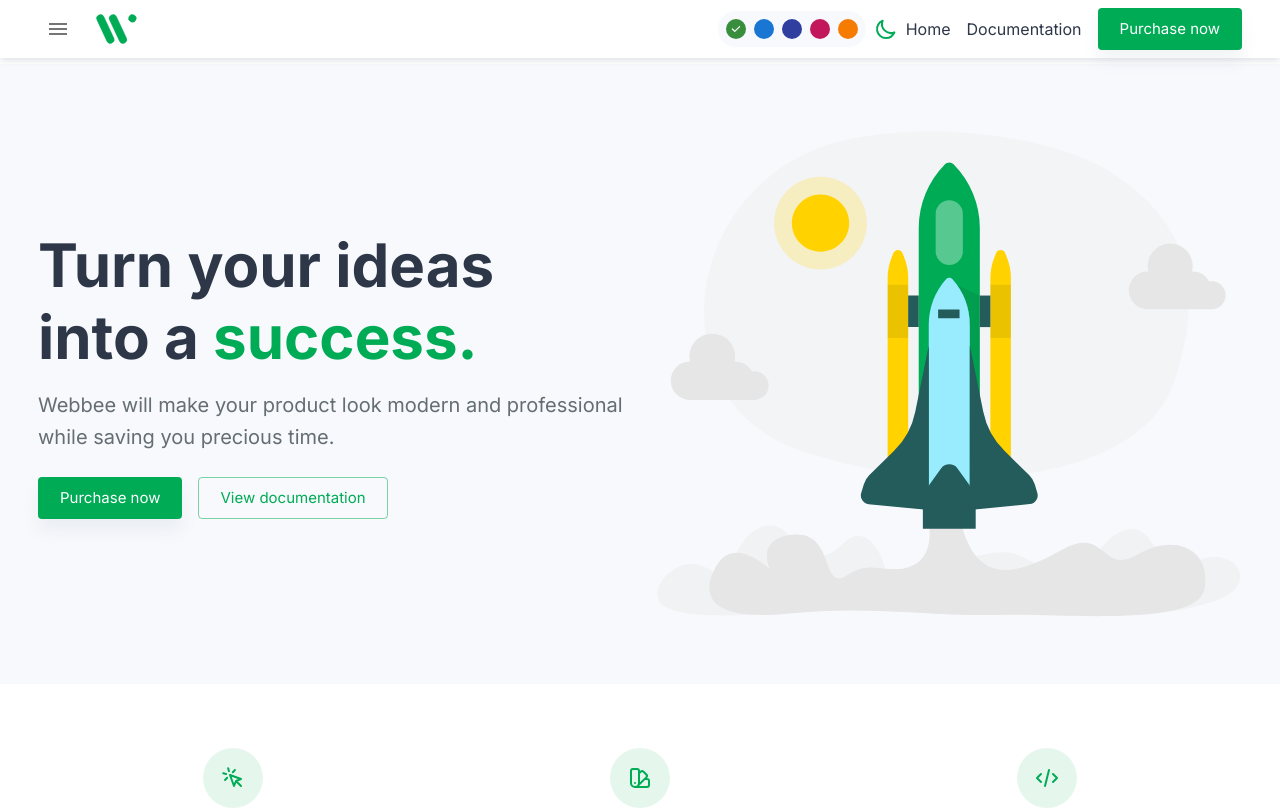
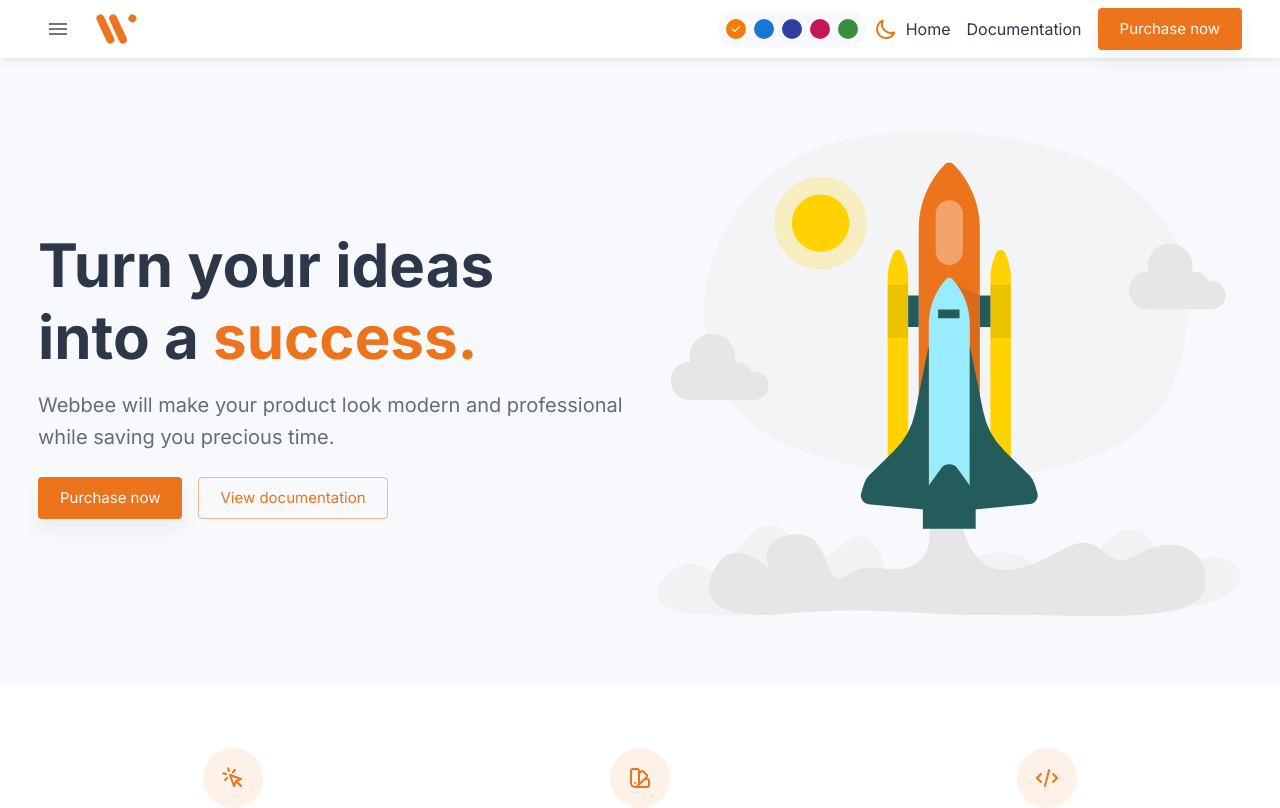
Before and after one commit to iamgaurabhishek/website-v2, a React (Create React App) app: page / in a window 1280 px wide. Shown: the top 808 px of the page. Built offline with nearby package versions, Linux system fonts and the light colour scheme.

Commit message:
Made default light orange

```diff
--- a/src/WithLayout.js
+++ b/src/WithLayout.js
@@ -17,8 +17,8 @@
     setTheme(mode);
   };
 
-  const setThemePalette = (type = 'green') => {
-    const palette = palettes.indexOf(type) === -1 ? 'green' : type;
+  const setThemePalette = (type = 'orange') => {
+    const palette = palettes.indexOf(type) === -1 ? 'orange' : type;
     window.localStorage.setItem('themePalette', palette);
     setPalette(palette);
   };
@@ -31,7 +31,7 @@
     const localTheme = window.localStorage.getItem('themeMode');
     localTheme ? setTheme(localTheme) : setMode('light');
     const localPalette = window.localStorage.getItem('themePalette');
-    localPalette ? setPalette(localPalette) : setThemePalette('green');
+    localPalette ? setPalette(localPalette) : setThemePalette('orange');
     setMountedComponent(true);
   }, []);
 
--- a/src/common/paletteTypes.js
+++ b/src/common/paletteTypes.js
@@ -1,3 +1,3 @@
-const palettes = ['green', 'blue', 'indigo', 'pink', 'orange'];
+const palettes = ['orange', 'blue', 'indigo', 'pink', 'green'];
 
 export default palettes;
--- a/src/theme/palette--orange.js
+++ b/src/theme/palette--orange.js
@@ -1,3 +1,6 @@
+// Main Orange: eb741d
+// Rollover Orange: a062ca
+
 export const light = {
   alternate: {
     main: '#f7f9fc',
@@ -6,9 +9,9 @@
   cardShadow: 'rgba(23, 70, 161, .11)',
   mode: 'light',
   primary: {
-    main: '#f57c00',
+    main: '#eb741d',
     light: '#ff9800',
-    dark: '#e65100',
+    dark: '#d26a1e',
     contrastText: '#fff',
   },
   secondary: {
@@ -42,9 +45,9 @@
   },
   mode: 'dark',
   primary: {
-    main: '#f57c00',
+    main: '#eb741d',
     light: '#ff9800',
-    dark: '#e65100',
+    dark: '#d26a1e',
     contrastText: '#fff',
   },
   secondary: {
--- a/src/theme/palette.js
+++ b/src/theme/palette.js
@@ -4,18 +4,18 @@
 import { light as lightPink, dark as darkPink } from './palette--pink';
 import { light as lightOrange, dark as darkOrange } from './palette--orange';
 
-const palette = (themeMode = 'dark', paletteType = 'orange') => {
+const palette = (themeMode = 'light', paletteType = 'orange') => {
   if (paletteType === 'blue') {
     return themeMode === 'dark' ? darkBlue : lightBlue;
   } else if (paletteType === 'indigo') {
     return themeMode === 'dark' ? darkIndigo : lightIndigo;
   } else if (paletteType === 'pink') {
     return themeMode === 'dark' ? darkPink : lightPink;
-  } else if (paletteType === 'orange') {
-    return themeMode === 'dark' ? darkOrange : lightOrange;
+  } else if (paletteType === 'green') {
+    return themeMode === 'dark' ? darkGreen : lightGreen;
   }
 
-  return themeMode === 'dark' ? darkGreen : lightGreen;
+  return themeMode === 'dark' ? darkOrange : lightOrange;
 };
 
 export default palette;
--- a/src/views/landingPages/DesignAgency/components/Process/Process.js
+++ b/src/views/landingPages/DesignAgency/components/Process/Process.js
@@ -132,7 +132,7 @@
                   />
                 </svg>
               ),
-              color: colors.green,
+              color: colors.orange,
             },
           ].map((item, i) => (
             <Box padding={{ xs: 1, sm: 2 }} key={i}>
--- a/src/views/landingPages/DesignAgency/components/Services/Services.js
+++ b/src/views/landingPages/DesignAgency/components/Services/Services.js
@@ -123,7 +123,7 @@
                   />
                 </svg>
               ),
-              color: colors.green,
+              color: colors.orange,
             },
             {
               title: 'Brand Design',
--- a/src/views/supportingPages/Services/components/Process/Process.js
+++ b/src/views/supportingPages/Services/components/Process/Process.js
@@ -136,7 +136,7 @@
                 />
               </svg>
             ),
-            color: colors.green,
+            color: colors.orange,
           },
         ].map((item, i) => (
           <Grid item xs={12} md={4} key={i}>
```
